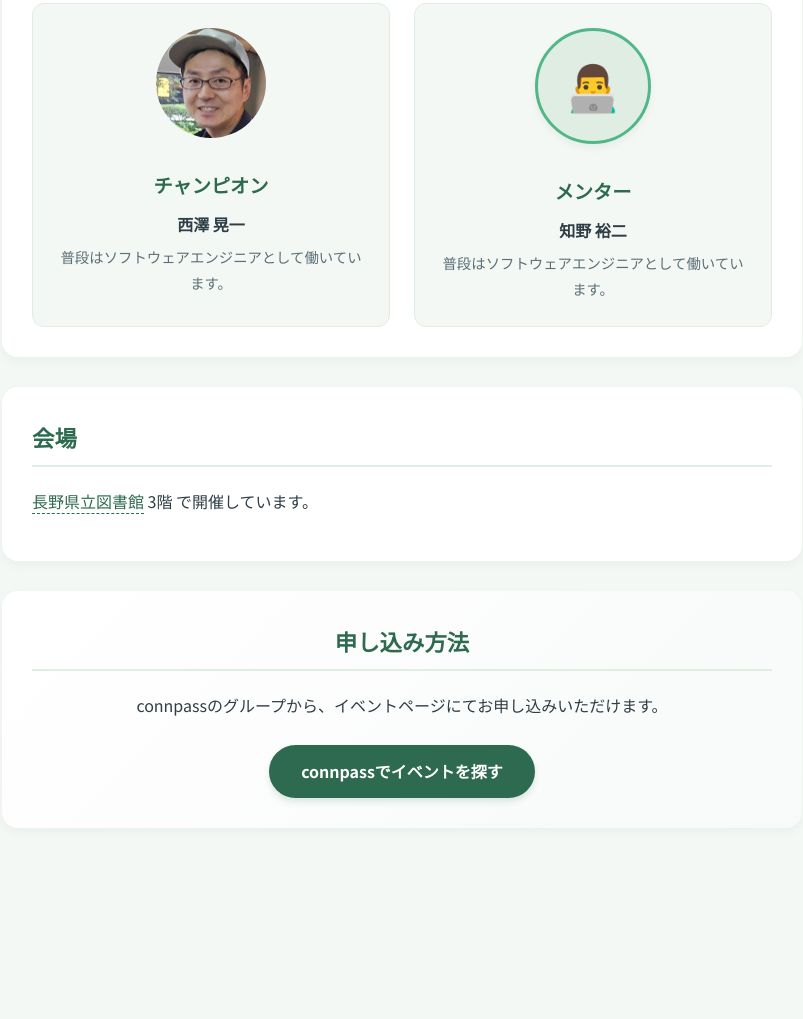
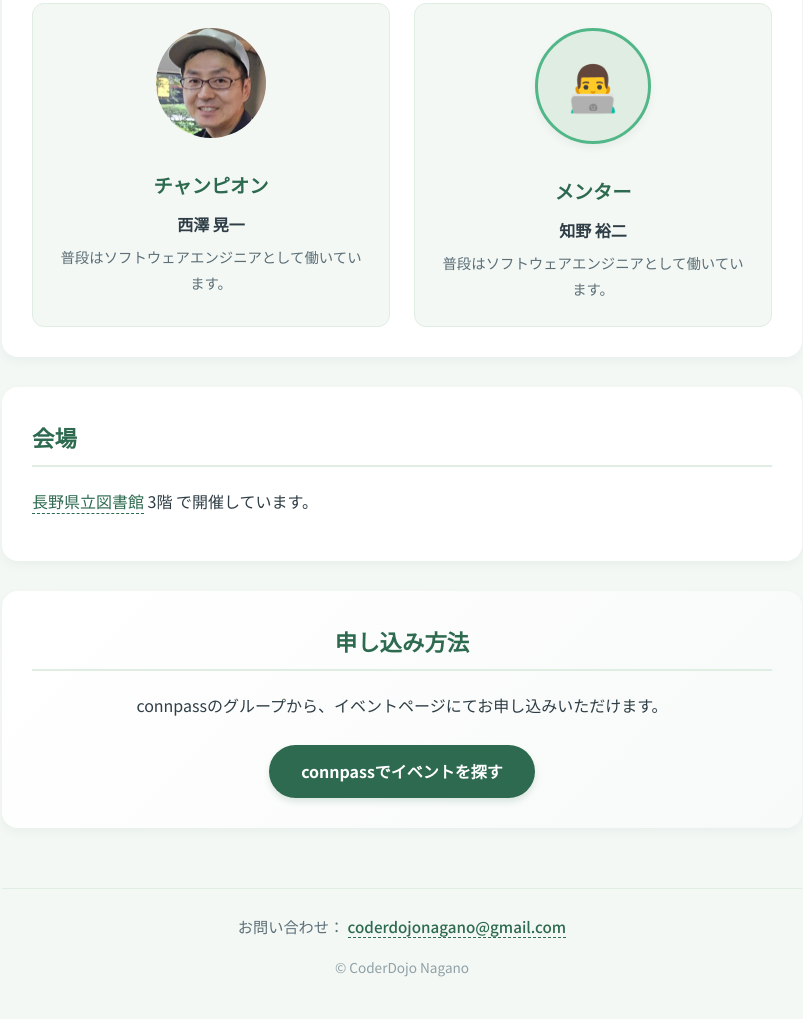
Before and after one commit to koty/coderdojo-nagano-website, a website: page src/index.html in a window 1280 px wide. Shown: the part 1026-2045 px from the top of the page, without its empty margins (238-1041 px from the left). Before the commit the page ends 1924 px from the top, so only its background shows below. Drawn offline with nearby package versions, Linux system fonts and the light colour scheme; files whose address does not match are found by name.

Commit message:
feat: ページ末尾に問い合わせ先メールアドレスを追加

```diff
--- a/src/index.html
+++ b/src/index.html
@@ -285,5 +285,10 @@
         </p>
     </section>
 
+    <footer style="margin-top: 60px; text-align: center; font-size: 0.95rem; color: #5c6f77; border-top: 1px solid #e0ede2; padding-top: 24px; padding-bottom: 20px;">
+        <p>お問い合わせ： <a href="mailto:coderdojonagano@gmail.com">coderdojonagano@gmail.com</a></p>
+        <p style="margin-top: 10px; font-size: 0.85rem; color: #8fa0a6;">&copy; CoderDojo Nagano</p>
+    </footer>
+
 </body>
 </html>
```
